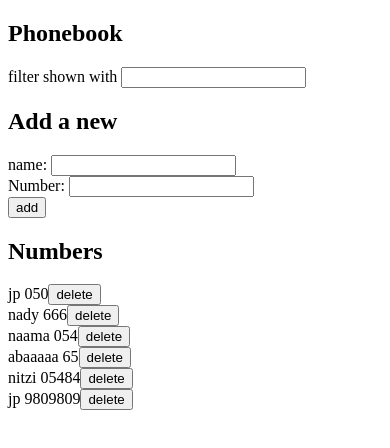
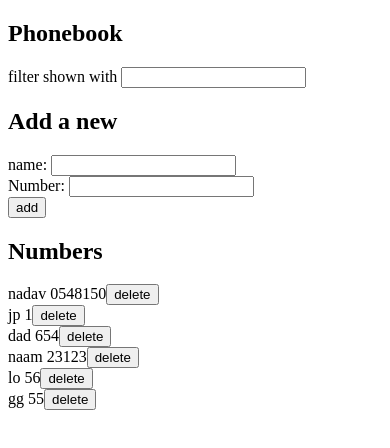
Before and after one commit to nadavyer/Full-stack_course, a React (Create React App) app in the folder part2/phonebook/: page / in a window 390 px wide. Shown: the top 448 px of the page. Built offline with nearby package versions, Linux system fonts and the light colour scheme; data requests are answered from the project's data file.

Commit message:
2.18: phonebook step10 - added catch

```diff
--- a/part2/phonebook/db.json
+++ b/part2/phonebook/db.json
@@ -1,34 +1,34 @@
 {
   "persons": [
     {
-      "name": "jp ",
-      "number": "050",
+      "name": "nadav",
+      "number": "0548150",
+      "id": 1
+    },
+    {
+      "name": "jp",
+      "number": "1",
       "id": 2
     },
     {
-      "name": "nady",
-      "number": "666",
+      "name": "dad",
+      "number": "654",
+      "id": 3
+    },
+    {
+      "name": "naam",
+      "number": "23123",
       "id": 4
     },
     {
-      "name": "naama",
-      "number": "054",
+      "name": "lo",
+      "number": "56",
       "id": 5
     },
     {
-      "name": "abaaaaa",
-      "number": "65",
-      "id": 7
-    },
-    {
-      "name": "nitzi ",
-      "number": "05484",
-      "id": 8
-    },
-    {
-      "name": "jp",
-      "number": "9809809",
-      "id": 9
+      "name": "gg",
+      "number": "55",
+      "id": 6
     }
   ]
 }
--- a/part2/phonebook/src/Components/App.js
+++ b/part2/phonebook/src/Components/App.js
@@ -22,9 +22,8 @@ const App = () => {
 
   useEffect(getAllPersons, [])
 
-  const updatePerson = ({ origPerson }) => {
-
-    const updatedPerson = {...origPerson, number: number}
+  const updatePerson = (origPerson) => {
+    const updatedPerson = { ...origPerson, number: number }
     personsServices
     .update(updatedPerson.id, updatedPerson)
     .then(personToSet =>
@@ -54,12 +53,12 @@ const App = () => {
 
   const addPerson = (event) => {
     event.preventDefault()
-    if(persons.map(person => person.name).includes(name) && validateName() && validateNumber()) {
+    if(persons.map(person => person.name).includes(name) && validateName() && validateNumber()) { //update person
         if (window.confirm(`${name} is already added to phonebook, replace old number with a new one?`)) {
           const origPerson = persons.find(p => p.name === name)
           updatePerson(origPerson)
         }
-    }else {
+    }else {//add new person
       if (validateName() && validateNumber() ) {
         const personObj = {name, number}
           personsServices
@@ -105,8 +104,8 @@ const App = () => {
       <h2>Phonebook</h2>
       <Filter value={filter} onChange={handleFilterChange} />
       <h2>Add a new</h2>
-      <PersonForm onSubmit={addPerson} nameValue={name} onNameChange={handleNameChange}
-      numberValue={number} onNumberChange={handleNumberChange} />
+      <PersonForm onSubmit={addPerson} name={name} onNameChange={handleNameChange}
+      number={number} onNumberChange={handleNumberChange} />
       <h2>Numbers</h2>
       <PersonsList filteredPersons={filteredPersons} handleDeleteBtn={handleDeleteBtn} />
 
--- a/part2/phonebook/src/Components/Button.js
+++ /dev/null
@@ -1,12 +0,0 @@
-import React from 'react'
-
-const Button = () => {
-
-    return(
-        <div>
-          <button type="submit"> add</button>
-        </div>
-    )
-}
-
-export default Button
--- a/part2/phonebook/src/Components/PersonForm.js
+++ b/part2/phonebook/src/Components/PersonForm.js
@@ -1,18 +1,15 @@
 import React from 'react'
-import Button from './Button'
 
-const PersonForm =({ onSubmit, namevalue, onNameChange, numbervalue, onNumberChange }) => {
+const PersonForm =({ onSubmit, name, onNameChange, number, onNumberChange }) => {
 
 
     return(
       <form onSubmit={onSubmit}>
       <div>
-        <div>name: <input namevalue={namevalue}
-        onChange={onNameChange} /></div>
-        <div>Number: <input numbervalue={numbervalue}
-        onChange={onNumberChange} /></div>
+        <div>name: <input name={name} onChange={onNameChange} /></div>
+        <div>Number: <input number={number} onChange={onNumberChange} /></div>
       </div>
-      <Button />
+      <button type="submit"> add</button>
     </form>
     )
 }
```
